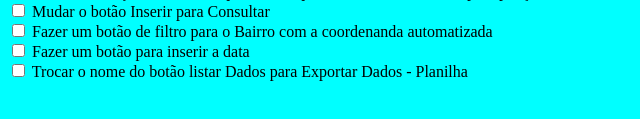
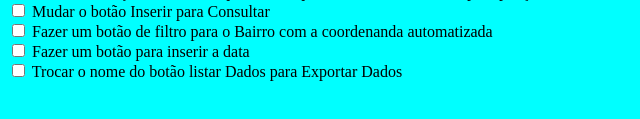
Before and after one commit to vnovamat2015/Sistema-Janela-Frontend, a plain HTML site: page Orientações Gustavo.html in a window 1280 px wide. Shown: the part 309-428 px from the top of the page, 0-640 px from the left. Drawn offline with Linux system fonts and the light colour scheme.

Commit message:
Atualizações

```diff
--- a/Orientações Gustavo.html
+++ b/Orientações Gustavo.html
@@ -47,7 +47,7 @@
 <label for="1"> Fazer um botão para inserir a data  </label>
 <br>
 <input type="checkbox" id="1" name="linguagens" value="1lang">
-<label for="1">  Trocar o nome do botão listar Dados para Exportar Dados - Planilha </label>
+<label for="1">  Trocar o nome do botão listar Dados para Exportar Dados  </label>
 <br>
 
 
```
